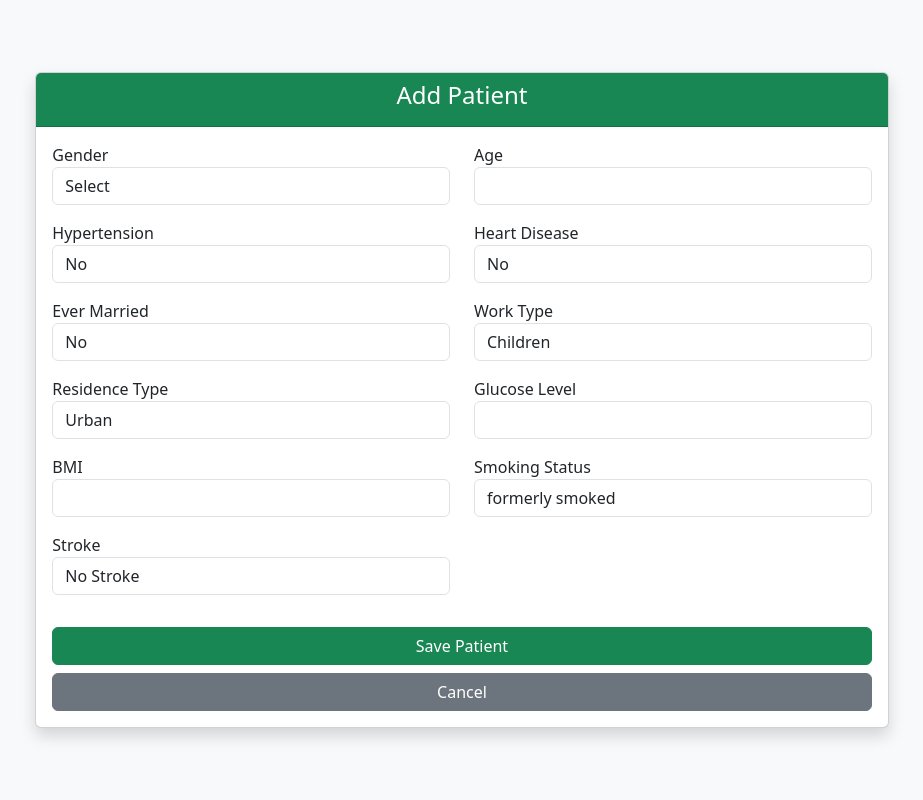
After one commit to CS-LTU/com7033-assignment-Frazzz007, a Flask app: page /add in a window 1280 px wide. The commit adds this page. Shown: the whole page, without its empty margins (178-1101 px from the left). Run offline with Flask 3, Linux system fonts and the light colour scheme; the visitor is signed in with stand-in values (Sample User, id 1); some libraries are stand-ins or nearby versions.

Commit message:
add dashboard and patient crud templates

```diff
--- a/app.py
+++ b/app.py
@@ -44,7 +44,7 @@ def login():
 
         if user and bcrypt.check_password_hash(user.password, request.form["password"]):
             login_user(user)
-            return redirect("/")
+            return redirect("/dashboard")
 
         flash("Invalid credentials", "danger")
 
@@ -79,6 +79,101 @@ def logout():
     logout_user()
     return redirect("/")
 
+
+# ---------------- PATIENT CRUD ----------------
+
+@app.route("/dashboard")
+@login_required
+def dashboard():
+
+    patients = mongo.db.patients.find().sort("id", -1)
+
+    return render_template("dashboard.html", patients=patients)
+
+
+
+@app.route("/add", methods=["GET", "POST"])
+@login_required
+def add_patient():
+
+    if request.method == "POST":
+
+        last_patient = mongo.db.patients.find_one(
+            sort=[("id", -1)]
+        )
+
+        if last_patient:
+            new_id = int(last_patient["id"]) + 1
+        else:
+            new_id = 1
+
+        patient = {
+            "id": new_id,
+            "gender": request.form["gender"],
+            "age": int(request.form["age"]),
+            "hypertension": int(request.form["hypertension"]),
+            "heart_disease": int(request.form["heart_disease"]),
+            "ever_married": request.form["ever_married"],
+            "work_type": request.form["work_type"],
+            "Residence_type": request.form["Residence_type"],
+            "avg_glucose_level": float(request.form["avg_glucose_level"]),
+            "bmi": float(request.form["bmi"]),
+            "smoking_status": request.form["smoking_status"],
+            "stroke": int(request.form["stroke"])
+        }
+
+        mongo.db.patients.insert_one(patient)
+
+        flash("Patient added successfully", "success")
+        return redirect("/dashboard")
+
+    return render_template("add_patient.html")
+
+
+
+@app.route("/delete/<int:id>")
+@login_required
+def delete_patient(id):
+
+    mongo.db.patients.delete_one({"id": int(id)})
+
+    return redirect("/dashboard")
+
+
+@app.route("/edit/<id>", methods=["GET", "POST"])
+@login_required
+def edit_patient(id):
+
+    try:
+        patient_id = int(id)
+    except:
+        flash("Invalid patient ID")
+        return redirect("/dashboard")
+
+    patient = mongo.db.patients.find_one({"id": patient_id})
+
+    if not patient:
+        flash("Patient not found")
+        return redirect("/dashboard")
+
+    if request.method == "POST":
+        mongo.db.patients.update_one(
+            {"id": patient_id},
+            {"$set": dict(request.form)}
+        )
+        flash("Patient updated successfully")
+        return redirect("/dashboard")
+
+    return render_template("edit_patient.html", patient=patient)
+
+
+@app.route("/patient/<id>")
+@login_required
+def patient_details(id):
+    patient = mongo.db.patients.find_one({"id": id})
+    return render_template("patient_details.html", patient=patient)
+
+
 # ---------------- APP START ----------------
 
 if __name__ == "__main__":
--- /dev/null
+++ b/templates/add_patient.html
@@ -0,0 +1,130 @@
+<!DOCTYPE html>
+<html>
+<head>
+    <title>Add Patient</title>
+    <link href="https://cdn.jsdelivr.net/npm/bootstrap@5.3.2/dist/css/bootstrap.min.css" rel="stylesheet">
+</head>
+
+<body class="bg-light">
+
+<div class="d-flex justify-content-center align-items-center min-vh-100">
+
+    <div class="col-md-10 col-lg-8">
+
+        <div class="card shadow">
+            <div class="card-header bg-success text-white text-center">
+                <h4>Add Patient</h4>
+            </div>
+
+            <div class="card-body">
+                <form method="POST">
+
+                    <input type="hidden" name="csrf_token" value="{{ csrf_token() }}">
+
+                    <div class="row">
+
+                        <div class="col-md-6 mb-3">
+                            <label>Gender</label>
+                            <select name="gender" class="form-control" required>
+                                <option value="">Select</option>
+                                <option>Male</option>
+                                <option>Female</option>
+                                <option>Other</option>
+                            </select>
+                        </div>
+
+                        <div class="col-md-6 mb-3">
+                            <label>Age</label>
+                            <input type="number" name="age" class="form-control" required>
+                        </div>
+
+                        <div class="col-md-6 mb-3">
+                            <label>Hypertension</label>
+                            <select name="hypertension" class="form-control" required>
+                                <option value="0">No</option>
+                                <option value="1">Yes</option>
+                            </select>
+                        </div>
+
+                        <div class="col-md-6 mb-3">
+                            <label>Heart Disease</label>
+                            <select name="heart_disease" class="form-control" required>
+                                <option value="0">No</option>
+                                <option value="1">Yes</option>
+                            </select>
+                        </div>
+
+                        <div class="col-md-6 mb-3">
+                            <label>Ever Married</label>
+                            <select name="ever_married" class="form-control" required>
+                                <option>No</option>
+                                <option>Yes</option>
+                            </select>
+                        </div>
+
+                        <div class="col-md-6 mb-3">
+                            <label>Work Type</label>
+                            <select name="work_type" class="form-control" required>
+                                <option>Children</option>
+                                <option>Govt_job</option>
+                                <option>Never_worked</option>
+                                <option>Private</option>
+                                <option>Self-employed</option>
+                            </select>
+                        </div>
+
+                        <div class="col-md-6 mb-3">
+                            <label>Residence Type</label>
+                            <select name="Residence_type" class="form-control" required>
+                                <option>Urban</option>
+                                <option>Rural</option>
+                            </select>
+                        </div>
+
+                        <div class="col-md-6 mb-3">
+                            <label>Glucose Level</label>
+                            <input type="number" step="0.01" name="avg_glucose_level" class="form-control" required>
+                        </div>
+
+                        <div class="col-md-6 mb-3">
+                            <label>BMI</label>
+                            <input type="number" step="0.01" name="bmi" class="form-control" required>
+                        </div>
+
+                        <div class="col-md-6 mb-3">
+                            <label>Smoking Status</label>
+                            <select name="smoking_status" class="form-control" required>
+                                <option>formerly smoked</option>
+                                <option>never smoked</option>
+                                <option>smokes</option>
+                                <option>Unknown</option>
+                            </select>
+                        </div>
+
+                        <div class="col-md-6 mb-3">
+                            <label>Stroke</label>
+                            <select name="stroke" class="form-control" required>
+                                <option value="0">No Stroke</option>
+                                <option value="1">Had Stroke</option>
+                            </select>
+                        </div>
+
+                    </div>
+
+                    <button class="btn btn-success w-100 mt-3">
+                        Save Patient
+                    </button>
+
+                    <a href="/dashboard" class="btn btn-secondary w-100 mt-2">
+                        Cancel
+                    </a>
+
+                </form>
+            </div>
+        </div>
+
+    </div>
+</div>
+
+</body>
+</html>
--- a/templates/register.html
+++ b/templates/register.html
@@ -18,6 +18,7 @@
                 <div class="card-body">
                     <form method="POST">
 
+                        <!-- ✅ CORRECT CSRF TOKEN (HIDDEN) -->
                         <input type="hidden" name="csrf_token" value="{{ csrf_token() }}">
 
                         <div class="mb-3">
```
Also changed, not shown: templates/dashboard.html (added, +223 -0 lines), templates/edit_patient.html (added, +132 -0 lines), templates/patient_details.html (added, +117 -0 lines), healthcare-dataset-stroke-data.csv (added), 1 other file.
